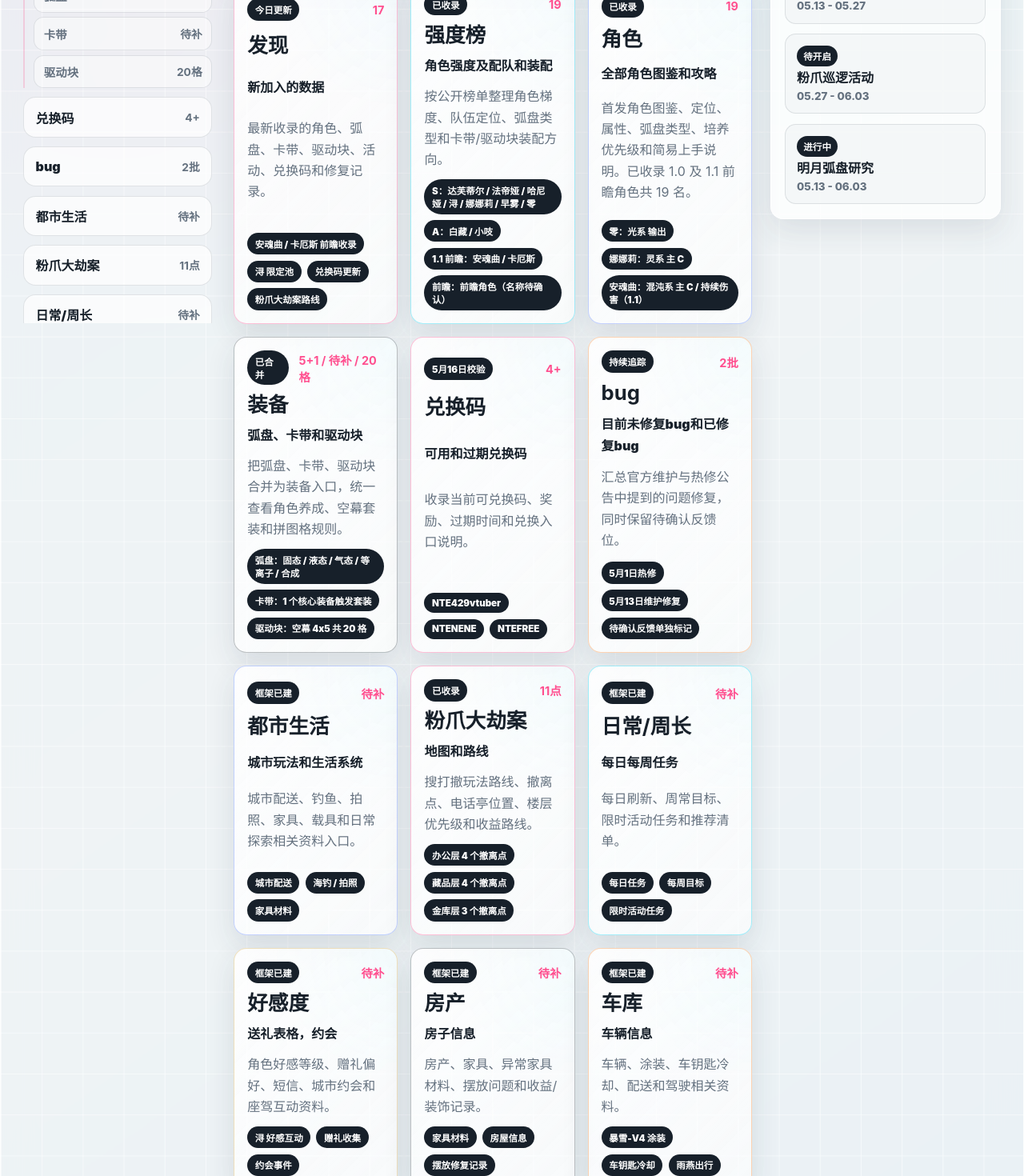
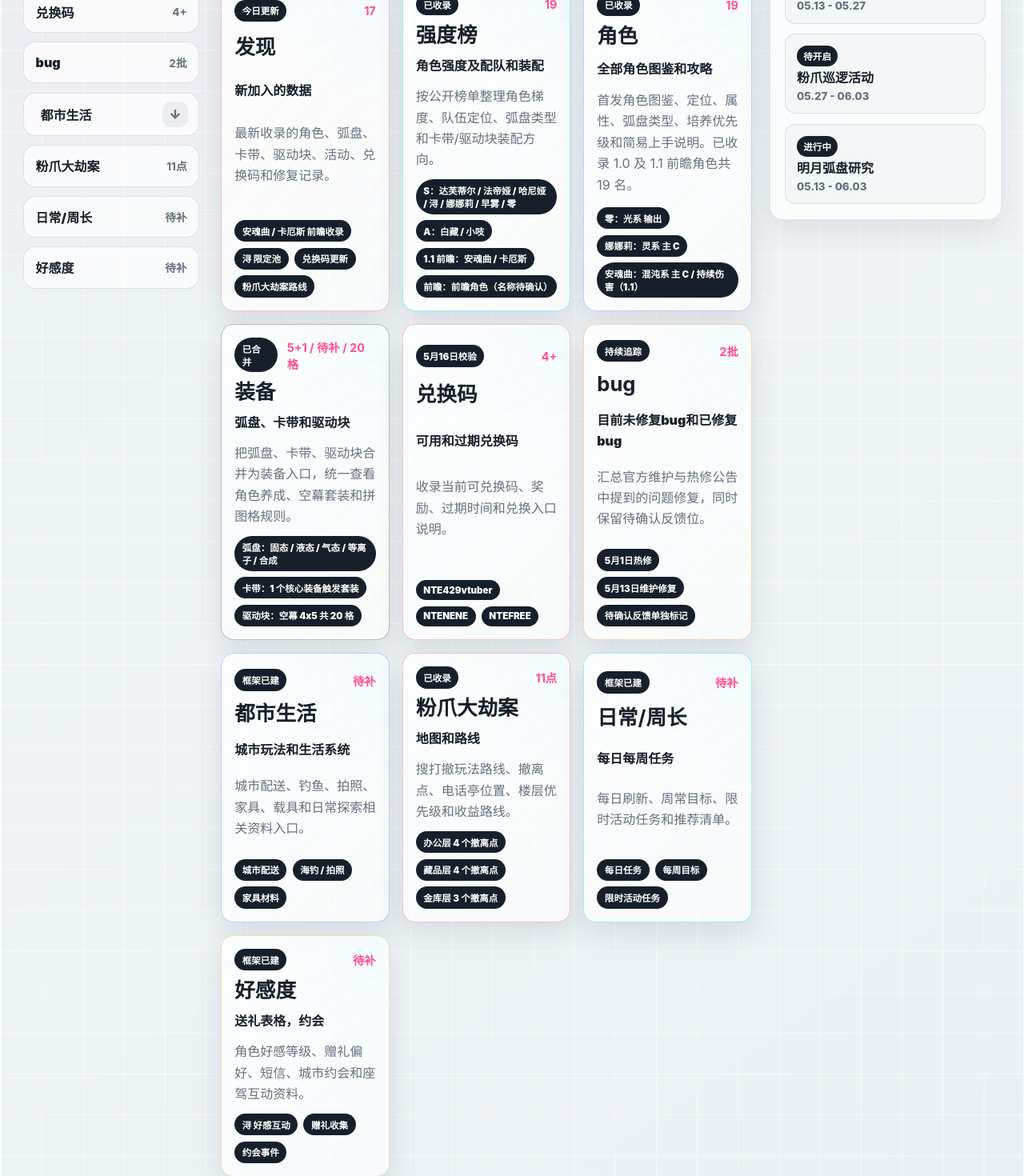
Before and after one commit to LaoMo-Han/beiguo, a Next.js app: page / in a window 1280 px wide. Shown: the part 380-1850 px from the top of the page at 80% size. Built offline with nearby package versions, Linux system fonts and the light colour scheme.

Commit message:
Refine sidebar submenu alignment and layout

```diff
--- a/data/module-details.json
+++ b/data/module-details.json
@@ -34,7 +34,7 @@
         "rows": [
           { "梯度": "T0", "角色": "娜娜莉 / 小吱 / 早雾", "定位": "当前中文榜单头部角色", "推荐搭配": "按创生、覆纹、浊燃等环合反应补队友" },
           { "梯度": "T0.5", "角色": "白藏 / 九原 / 达芙蒂尔 / 哈尼娅 / 哈索尔", "定位": "强力输出或关键功能位", "推荐搭配": "根据主玩战斗或都市玩法调整优先级" },
-          { "梯度": "T1", "角色": "海月 / 法帝娅 / 阿德勒", "定位": "泛用可练角色", "推荐搭配": "队伍缺生存、增伤或副输出时补位" },
+          { "梯度": "T1", "角色": "海月 / 法帝娅 / 阿德勒", "定位": "泛用可练角色", "推荐搭配": "队伍缺生存、增伤 or 副输出时补位" },
           { "梯度": "T2", "角色": "薄荷 / 埃德嘉", "定位": "开荒过渡角色", "推荐搭配": "资源有限时先过渡使用，后续再换主力" },
           { "梯度": "A", "角色": "白藏 / 小吱", "定位": "高上限输出", "推荐搭配": "需要更明确的技能循环和队友补强" },
           { "梯度": "B", "角色": "九原 / 哈索尔 / 阿德勒", "定位": "可用输出或功能位", "推荐搭配": "适合过渡、特定反应队或免费队" },
@@ -94,7 +94,7 @@
       {
         "title": "攻略模板",
         "kind": "checklist",
-        "items": ["看属性决定反应队友", "看弧盘类型决定专武或替代弧盘", "看角色站场时间决定卡带主属性", "资源不足时先养主 C 和一个功能辅助"]
+        "items": ["看属性决定反应队友", "看弧盘类型决定专武 or 替代弧盘", "看角色站场时间决定卡带主属性", "资源不足时先养主 C 和一个功能辅助"]
       }
     ]
   },
@@ -109,12 +109,12 @@
         "kind": "table",
         "columns": ["类型", "适配角色", "用途"],
         "rows": [
-          { "类型": "固态", "适配角色": "浔 / 零 / 九原 / 阿德勒 / 哈尼娅", "用途": "泛用输出、增益或生存弧盘池" },
-          { "类型": "液态", "适配角色": "达芙蒂尔 / 薄荷 / 埃德嘉", "用途": "副输出、治疗或过渡" },
-          { "类型": "气态", "适配角色": "早雾 / 小吱 / 翳", "用途": "辅助增益或技能循环" },
+          { "类型": "固态", "适配角色": "浔 / 零 / 九原 / 阿德勒 / 哈尼娅", "用途": "泛用输出、增益 or 生存弧盘池" },
+          { "类型": "液态", "适配角色": "达芙蒂尔 / 薄荷 / 埃德嘉", "用途": "副输出、治疗 or 过渡" },
+          { "类型": "气态", "适配角色": "早雾 / 小吱 / 翳", "用途": "辅助增益 or 技能循环" },
           { "类型": "等离子", "适配角色": "娜娜莉 / 哈索尔 / 海月", "用途": "主输出和爆发角色" },
           { "类型": "合成", "适配角色": "白藏 / 法帝娅", "用途": "持续伤害、生存和特殊机制" },
-          { "类型": "待补", "适配角色": "安魂曲 / 卡厄斯 / 前瞻角色（名称待确认）", "用途": "1.1 前瞻角色，弧盘类型待官方或解包确认" }
+          { "类型": "待补", "适配角色": "安魂曲 / 卡厄斯 / 前瞻角色（名称待确认）", "用途": "1.1 前瞻角色，弧盘类型待官方 or 解包确认" }
         ]
       },
       {
@@ -175,14 +175,14 @@
       {
         "title": "兑换步骤",
         "kind": "checklist",
-        "items": ["完成序章，解锁邮箱和手机菜单", "打开手机菜单", "选择更多按钮 / 兑换码", "粘贴兑换码并确认", "到邮箱领取奖励"]
+        "items": ["完成序章，解锁邮箱 and 手机菜单", "打开手机菜单", "选择更多按钮 / 兑换码", "粘贴兑换码并确认", "到邮箱领取奖励"]
       }
     ]
   },
   {
     "slug": "bugs",
     "updated": "2026-05-16",
-    "summary": "按官方维护和公开补丁信息整理 bug。未能确认的问题不会写成已修复。",
+    "summary": "按官方维护 and 公开补丁信息整理 bug。未能确认的问题不会写成已修复。",
     "sections": [
       {
         "title": "已修复",
@@ -204,7 +204,7 @@
   {
     "slug": "city-life",
     "updated": "2026-05-16",
-    "summary": "都市生活模块收录城市配送、钓鱼、拍照、房产、车辆和生活材料。",
+    "summary": "都市生活模块收录城市配送、钓鱼、拍照、房产、车辆、生活材料及特殊区域一咖舍。",
     "sections": [
       {
         "title": "生活玩法入口",
@@ -213,8 +213,39 @@
         "rows": [
           { "玩法": "雨燕出行", "用途": "城市配送和载客", "当前资料": "待补路线与奖励" },
           { "玩法": "海钓 / 钓鱼", "用途": "生活收集与材料", "当前资料": "待补鱼点" },
-          { "玩法": "拍照", "用途": "探索记录", "当前资料": "待补点位" },
-          { "玩法": "家具", "用途": "房产布置和材料消耗", "当前资料": "接入房产模块" }
+          { "玩法": "拍照", "用途": "探索记录", "当前资料": "待补点位" }
+        ]
+      },
+      {
+        "slug": "housing",
+        "title": "房产资料",
+        "kind": "table",
+        "columns": ["项目", "信息", "状态"],
+        "rows": [
+          { "项目": "房屋列表", "信息": "待补房源、价格、位置", "状态": "待补" },
+          { "项目": "家具材料", "信息": "维护公告提到异常家具材料相关修复", "状态": "需继续补全" },
+          { "项目": "摆放问题", "信息": "记录无法摆放、显示异常、互动异常", "状态": "bug 模块联动" }
+        ]
+      },
+      {
+        "slug": "garage",
+        "title": "车库资料",
+        "kind": "table",
+        "columns": ["车辆 / 系统", "用途", "资料状态"],
+        "rows": [
+          { "车辆 / 系统": "暴雪-V4 涂装", "用途": "维护公告提及相关内容", "资料状态": "待补获取方式" },
+          { "车辆 / 系统": "车钥匙冷却", "用途": "车辆召唤或切换限制", "资料状态": "待补数值" },
+          { "车辆 / 系统": "雨燕出行", "用途": "城市配送 / 生活玩法", "资料状态": "与都市生活主表联动" }
+        ]
+      },
+      {
+        "slug": "yika-house",
+        "title": "一咖舍 (Yika House)",
+        "kind": "table",
+        "columns": ["区域", "功能", "当前资料"],
+        "rows": [
+          { "区域": "店面", "功能": "互动、任务、收集", "当前资料": "框架待建" },
+          { "区域": "后勤", "功能": "生活系统支持", "当前资料": "框架待建" }
         ]
       },
       {
@@ -254,7 +285,7 @@
       {
         "title": "每日清单",
         "kind": "checklist",
-        "items": ["登录领取邮件和活动奖励", "清理体力/资源副本", "完成日常任务进度", "检查兑换码和限时活动", "刷核心队伍所需卡带或驱动块"]
+        "items": ["登录领取邮件 and 活动奖励", "清理体力/资源副本", "完成日常任务进度", "检查兑换码 and 限时活动", "刷核心队伍所需卡带 or 驱动块"]
       },
       {
         "title": "每周清单",
@@ -281,46 +312,7 @@
       {
         "title": "约会记录模板",
         "kind": "checklist",
-        "items": ["记录触发地点", "记录触发时间", "记录所需好感等级", "记录奖励或剧情解锁"]
-      }
-    ]
-  },
-  {
-    "slug": "housing",
-    "updated": "2026-05-16",
-    "summary": "房产模块收录房子信息、家具、异常家具材料、摆放限制与维护修复记录。",
-    "sections": [
-      {
-        "title": "房产资料模板",
-        "kind": "table",
-        "columns": ["项目", "信息", "状态"],
-        "rows": [
-          { "项目": "房屋列表", "信息": "待补房源、价格、位置", "状态": "待补" },
-          { "项目": "家具材料", "信息": "维护公告提到异常家具材料相关修复", "状态": "需继续补全" },
-          { "项目": "摆放问题", "信息": "记录无法摆放、显示异常、互动异常", "状态": "bug 模块联动" }
-        ]
-      }
-    ]
-  },
-  {
-    "slug": "garage",
-    "updated": "2026-05-16",
-    "summary": "车库模块收录车辆、涂装、车钥匙冷却、驾驶和配送相关信息。",
-    "sections": [
-      {
-        "title": "车辆信息",
-        "kind": "table",
-        "columns": ["车辆 / 系统", "用途", "资料状态"],
-        "rows": [
-          { "车辆 / 系统": "暴雪-V4 涂装", "用途": "维护公告提及相关内容", "资料状态": "待补获取方式" },
-          { "车辆 / 系统": "车钥匙冷却", "用途": "车辆召唤或切换限制", "资料状态": "待补数值" },
-          { "车辆 / 系统": "雨燕出行", "用途": "城市配送 / 生活玩法", "资料状态": "与都市生活模块联动" }
-        ]
-      },
-      {
-        "title": "记录项",
-        "kind": "checklist",
-        "items": ["车辆名称", "获取方式", "速度/操控手感", "涂装", "是否影响配送或探索效率"]
+        "items": ["记录触发地点", "记录触发时间", "记录所需好感等级", "记录奖励 or 剧情解锁"]
       }
     ]
   }
--- a/data/modules.json
+++ b/data/modules.json
@@ -72,7 +72,12 @@
     "status": "框架已建",
     "count": "待补",
     "tone": "blue",
-    "highlights": ["城市配送", "海钓 / 拍照", "家具材料"]
+    "highlights": ["城市配送", "海钓 / 拍照", "家具材料"],
+    "children": [
+      { "slug": "housing", "name": "房产", "count": "待补" },
+      { "slug": "garage", "name": "车库", "count": "待补" },
+      { "slug": "yika-house", "name": "一咖舍", "count": "待补" }
+    ]
   },
   {
     "slug": "pink-paws",
@@ -103,25 +108,5 @@
     "count": "待补",
     "tone": "cream",
     "highlights": ["浔 好感互动", "赠礼收集", "约会事件"]
-  },
-  {
-    "slug": "housing",
-    "name": "房产",
-    "subtitle": "房子信息",
-    "description": "房产、家具、异常家具材料、摆放问题和收益/装饰记录。",
-    "status": "框架已建",
-    "count": "待补",
-    "tone": "navy",
-    "highlights": ["家具材料", "房屋信息", "摆放修复记录"]
-  },
-  {
-    "slug": "garage",
-    "name": "车库",
-    "subtitle": "车辆信息",
-    "description": "车辆、涂装、车钥匙冷却、配送和驾驶相关资料。",
-    "status": "框架已建",
-    "count": "待补",
-    "tone": "orange",
-    "highlights": ["暴雪-V4 涂装", "车钥匙冷却", "雨燕出行"]
   }
 ]
--- a/src/app/data/page.tsx
+++ b/src/app/data/page.tsx
@@ -1,5 +1,6 @@
 import Link from "next/link";
 import { BrowserShell } from "@/components/BrowserShell";
+import { ModuleSidebar } from "@/components/ModuleSidebar";
 import { allCharacters, allEvents, allModules } from "@/lib/content";
 
 export const metadata = {
@@ -10,6 +11,8 @@ export const metadata = {
 export default function DataPage() {
   return (
     <BrowserShell>
+      <section className="module-detail-page">
+        <ModuleSidebar />
         <section className="data-page">
           <div className="data-heading">
             <Link href="/" className="back-link">
@@ -65,6 +68,7 @@ export default function DataPage() {
             </section>
           </div>
         </section>
+      </section>
     </BrowserShell>
   );
 }
--- a/src/app/globals.css
+++ b/src/app/globals.css
@@ -194,9 +194,11 @@ img {
 
 .home-grid {
   display: grid;
-  grid-template-columns: 15rem minmax(0, 1fr) 18rem;
+  grid-template-columns: 14rem minmax(0, 1fr) 18rem;
   gap: clamp(1rem, 1.8vw, 1.5rem);
   align-items: start;
+  width: min(82rem, 100%);
+  margin: 0 auto;
 }
 
 .module-sidebar {
@@ -215,33 +217,75 @@ img {
   gap: 0.42rem;
 }
 
-.module-sidebar a {
+.module-sidebar-item {
+  display: flex;
+  align-items: center;
+  width: 100%;
+  color: var(--ink);
+  font: inherit;
+  text-align: left;
+  background: rgba(255, 255, 255, 0.7);
+  border: 1px solid var(--line);
+  border-radius: 0.95rem;
+  transition: all 0.2s ease;
+  cursor: pointer;
+}
+
+.module-sidebar-item:hover {
+  background: rgba(255, 255, 255, 0.9);
+  transform: translateY(-1px);
+}
+
+.item-link-area {
+  flex: 1;
   display: flex;
   align-items: center;
   justify-content: space-between;
   min-height: 3.15rem;
   padding: 0.62rem 0.9rem;
   font-weight: 950;
-  background: rgba(255, 255, 255, 0.7);
-  border: 1px solid var(--line);
-  border-radius: 0.95rem;
 }
 
-.module-sidebar a span {
+.item-link-area span {
   min-width: 0;
   overflow: hidden;
   text-overflow: ellipsis;
   white-space: nowrap;
 }
 
-.module-sidebar a.is-current {
+.module-sidebar-item.is-current {
   color: #fff;
   background: linear-gradient(135deg, #ff4f8f, #ff6cad);
   box-shadow: 0 14px 32px rgba(255, 79, 143, 0.28);
+  border-color: transparent;
 }
 
-.module-sidebar a.is-current strong {
+.module-sidebar-item.is-current strong {
   color: rgba(255, 255, 255, 0.84);
+}
+
+.toggle-indicator {
+  display: grid;
+  place-items: center;
+  width: 2rem;
+  height: 2rem;
+  margin-right: 0.45rem;
+  color: var(--muted);
+  font-size: 1rem;
+  font-weight: 950;
+  line-height: 1;
+  background: rgba(23, 32, 42, 0.06);
+  border-radius: 0.65rem;
+  transition: transform 180ms ease, color 180ms ease, background 180ms ease;
+}
+
+.module-sidebar-item.is-current .toggle-indicator {
+  color: #fff;
+  background: rgba(255, 255, 255, 0.18);
+}
+
+.module-sidebar-item[aria-expanded="true"] .toggle-indicator {
+  transform: rotate(180deg);
 }
 
 .module-sidebar strong {
@@ -257,12 +301,27 @@ img {
 }
 
 .module-sidebar-children a {
+  display: flex;
+  align-items: center;
+  justify-content: space-between;
+  gap: 0.75rem;
   min-height: 2.6rem;
   padding: 0.5rem 0.72rem;
   color: var(--muted);
   font-size: 0.9rem;
   background: rgba(255, 255, 255, 0.48);
   border-radius: 0.78rem;
+}
+
+.module-sidebar-children a span {
+  min-width: 0;
+  overflow: hidden;
+  text-overflow: ellipsis;
+  white-space: nowrap;
+}
+
+.module-sidebar-children a strong {
+  flex: 0 0 auto;
 }
 
 .feed-zone {
@@ -608,7 +667,7 @@ img {
 
 .module-detail-page {
   display: grid;
-  grid-template-columns: 13rem minmax(0, 1fr);
+  grid-template-columns: 14rem minmax(0, 1fr);
   gap: 1rem;
   width: min(82rem, 100%);
 }
@@ -983,7 +1042,7 @@ img {
     gap: 0.55rem;
   }
 
-  .module-sidebar a {
+  .module-sidebar-item {
     min-width: max-content;
   }
 
--- a/src/app/posts/[slug]/page.tsx
+++ b/src/app/posts/[slug]/page.tsx
@@ -3,6 +3,7 @@ import Link from "next/link";
 import { notFound } from "next/navigation";
 import type { Metadata } from "next";
 import { BrowserShell } from "@/components/BrowserShell";
+import { ModuleSidebar } from "@/components/ModuleSidebar";
 import { allPosts, getPost } from "@/lib/content";
 
 type PostPageProps = {
@@ -46,6 +47,8 @@ export default async function PostPage({ params }: PostPageProps) {
 
   return (
     <BrowserShell>
+      <section className="module-detail-page">
+        <ModuleSidebar />
         <article className="post-detail">
           <Link href="/" className="back-link">
             ← 返回发现
@@ -77,6 +80,7 @@ export default async function PostPage({ params }: PostPageProps) {
             ))}
           </div>
         </article>
+      </section>
     </BrowserShell>
   );
 }
--- a/src/components/ModuleSidebar.tsx
+++ b/src/components/ModuleSidebar.tsx
@@ -1,4 +1,7 @@
+"use client";
+
 import Link from "next/link";
+import { useState } from "react";
 
 import { allModules } from "@/lib/content";
 
@@ -7,22 +10,61 @@ type ModuleSidebarProps = {
 };
 
 export function ModuleSidebar({ activeSlug = "discover" }: ModuleSidebarProps) {
+  const [expandedSlugs, setExpandedSlugs] = useState<Set<string>>(() => new Set());
+
+  function toggleExpanded(slug: string) {
+    setExpandedSlugs((current) => {
+      const next = new Set(current);
+
+      if (next.has(slug)) {
+        next.delete(slug);
+      } else {
+        next.add(slug);
+      }
+
+      return next;
+    });
+  }
+
   return (
     <aside className="module-sidebar" aria-label="内容分类">
       {allModules.map((module) => {
         const href = module.slug === "discover" ? "/" : `/modules/${module.slug}`;
         const isCurrent = module.slug === activeSlug;
+        const hasChildren = !!module.children;
+        const isExpanded = expandedSlugs.has(module.slug);
+        const itemClassName = `module-sidebar-item ${isCurrent ? "is-current" : ""} ${
+          hasChildren ? "has-children" : ""
+        }`;
 
         return (
           <div className="module-sidebar-group" key={module.slug}>
-            <Link className={isCurrent ? "is-current" : ""} href={href}>
-              <span>{module.name}</span>
-              <strong>{module.count}</strong>
-            </Link>
+            {hasChildren ? (
+              <button
+                aria-expanded={isExpanded}
+                className={itemClassName}
+                onClick={() => toggleExpanded(module.slug)}
+                type="button"
+              >
+                <div className="item-link-area">
+                  <span>{module.name}</span>
+                </div>
+                <span className="toggle-indicator" aria-hidden="true">
+                  ↓
+                </span>
+              </button>
+            ) : (
+              <Link className={itemClassName} href={href}>
+                <div className="item-link-area">
+                  <span>{module.name}</span>
+                  <strong>{module.count}</strong>
+                </div>
+              </Link>
+            )}
 
-            {module.children ? (
+            {hasChildren && isExpanded ? (
               <div className="module-sidebar-children" aria-label={`${module.name}子类别`}>
-                {module.children.map((child) => (
+                {module.children?.map((child) => (
                   <Link href={`/modules/${module.slug}#${child.slug}`} key={child.slug}>
                     <span>{child.name}</span>
                     <strong>{child.count}</strong>
```
Also changed, not shown: src/app/not-found.tsx (+9 -5 lines). Lines whose indentation alone changed are shown as unchanged.
